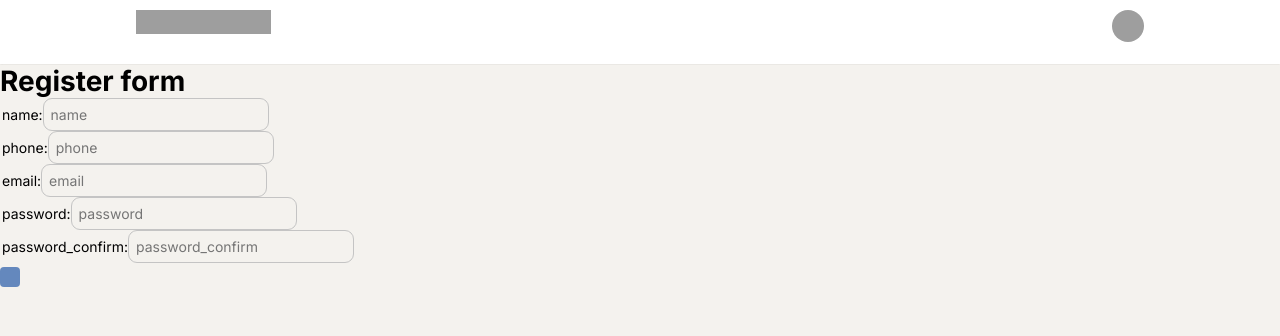
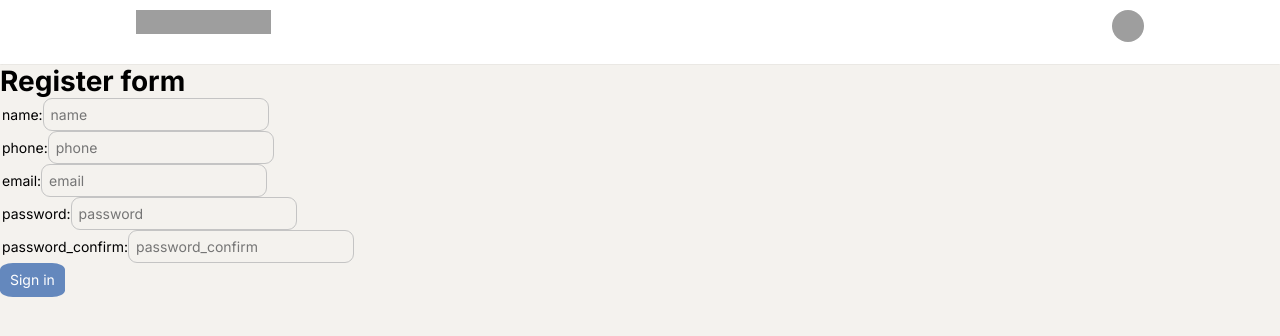
Before and after one commit to tikhomirowww/future-react, a React (Create React App) app: page /register in a window 1280 px wide. Shown: the top 336 px of the page. Built offline with nearby package versions, Linux system fonts and the light colour scheme; grey boxes are pictures that could not be loaded.

Commit message:
Update Register.tsx
register btn fix

```diff
--- a/src/pages/auth/Register.tsx
+++ b/src/pages/auth/Register.tsx
@@ -76,7 +76,7 @@ const Register: FC = () => {
           />
         </div>
       ))}
-      <Button label="Sign in" />
+      <Button>Sign in</Button>
     </form>
   );
 };
```
